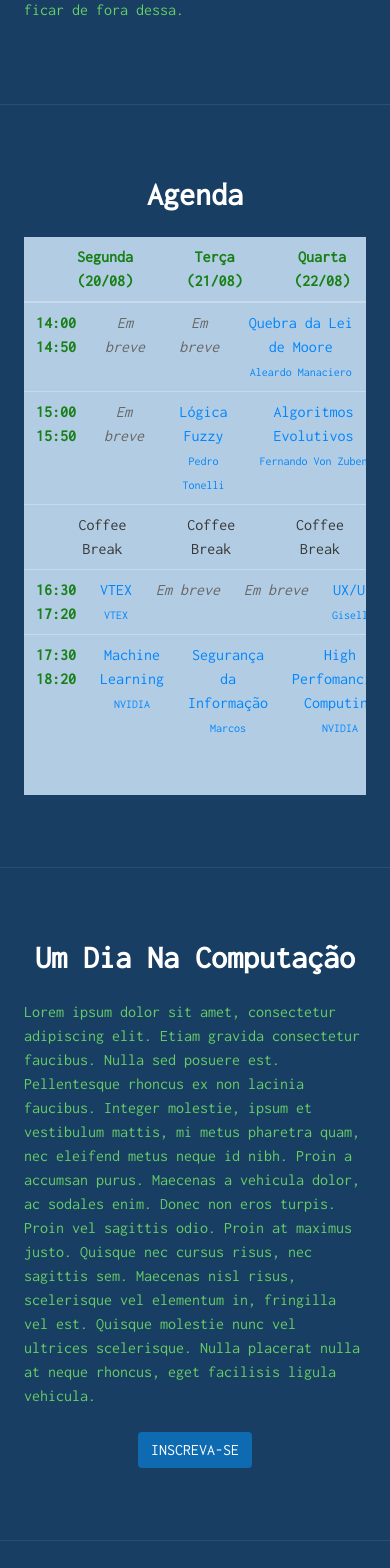
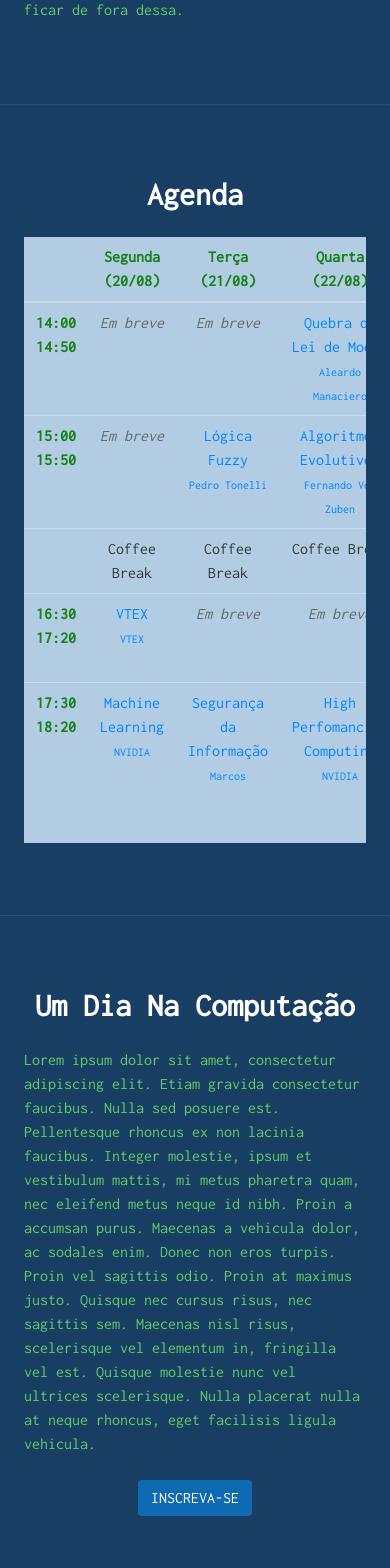
Before and after one commit to SemanaDaComputacao/site, a Jekyll site: the page built from index.html, in a window 390 px wide. Shown: the part 2120-3688 px from the top of the page. Built offline with Jekyll 4.4.1, drawn with Linux system fonts in a browser that asks for light colours; nearby versions of some CDN libraries.

Commit message:
Remove media query para celulares da agenda

```diff
--- a/_sass/layout.scss
+++ b/_sass/layout.scss
@@ -55,13 +55,6 @@ footer {
     th {
       color: $green-darker;
     }
-
-    @media (max-width:768px) {
-      tr {
-          width:100%;
-          display: block;
-      }
-    }
   }
 
   .palestrante {
```
